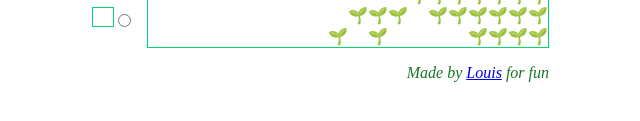
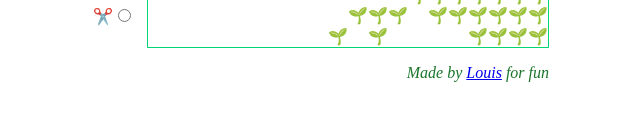
Before and after one commit to Louis-yes/plot, a plain HTML site: page index.html in a window 1280 px wide. Shown: the part 491-612 px from the top of the page, 8-648 px from the left. Drawn offline with nearby package versions, Linux system fonts and the light colour scheme.

Commit message:
Clip clip Changed spacer emoji render to scissors

```diff
--- a/index.html
+++ b/index.html
@@ -59,10 +59,6 @@
             display: inline-block;
             border: 1px solid #fff;
             width: 20px;
-        }
-        #tools .tool:last-child label {
-            height: 18px;
-            border: 1px solid var(--green);
         }
         #plot {
             grid-area: PLOT;
@@ -182,7 +178,8 @@
             style.id = "genStyle"
             document.head.append(style);
         }
-        style.innerHTML = `#plot table {cursor: ${emojiCursorCSS(emo)};}`;
+        let ee = emo == state.spacer? "✂️": emo;
+        style.innerHTML = `#plot table {cursor: ${emojiCursorCSS(ee)};}`;
     }
 
     function toolEvents(){
@@ -192,11 +189,12 @@
     }
 
     function renderTools () {
-        let toolList = emojis.map(emo => {
+        let toolList = emojis.map(ee => {
+            let emo = ee == state.spacer? "✂️": ee;
             return `
                 <span class="tool">
                     <label for="${emo}">${emo}</label>
-                    <input type="radio" id="${emo}" name="selectedEmoji" value="${emo}">
+                    <input type="radio" id="${ee}" name="selectedEmoji" value="${ee}">
                 </span>
             `
         }).join("");
```
